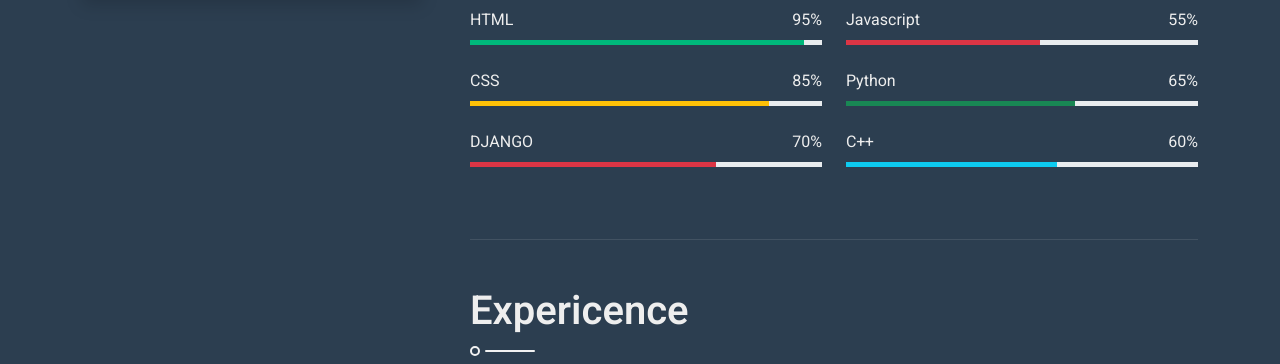
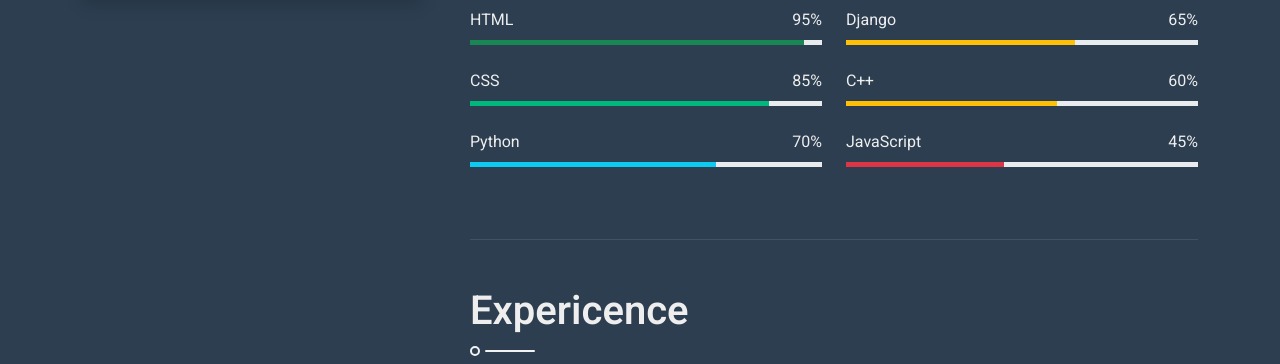
Before and after one commit to Samuelbamidele/MYWEB, a plain HTML site: page index.html in a window 1280 px wide. Shown: the part 803-1167 px from the top of the page. Drawn offline with nearby package versions, Linux system fonts and the light colour scheme.

Commit message:
new commit

```diff
--- a/index.html
+++ b/index.html
@@ -146,7 +146,7 @@
                                         <p class="mb-2">95%</p>
                                     </div>
                                     <div class="progress">
-                                        <div class="progress-bar bg-primary" role="progressbar" aria-valuenow="95" aria-valuemin="0" aria-valuemax="100"></div>
+                                        <div class="progress-bar bg-success" role="progressbar" aria-valuenow="95" aria-valuemin="0" aria-valuemax="100"></div>
                                     </div>
                                 </div>
                                 <div class="skill mb-4">
@@ -155,36 +155,27 @@
                                         <p class="mb-2">85%</p>
                                     </div>
                                     <div class="progress">
-                                        <div class="progress-bar bg-warning" role="progressbar" aria-valuenow="85" aria-valuemin="0" aria-valuemax="100"></div>
+                                        <div class="progress-bar bg-primary" role="progressbar" aria-valuenow="85" aria-valuemin="0" aria-valuemax="100"></div>
                                     </div>
                                 </div>
                                 <div class="skill mb-4">
                                     <div class="d-flex justify-content-between">
-                                        <p class="mb-2">DJANGO</p>
+                                        <p class="mb-2">Python</p>
                                         <p class="mb-2">70%</p>
                                     </div>
                                     <div class="progress">
-                                        <div class="progress-bar bg-danger" role="progressbar" aria-valuenow="70" aria-valuemin="0" aria-valuemax="100"></div>
+                                        <div class="progress-bar bg-info" role="progressbar" aria-valuenow="70" aria-valuemin="0" aria-valuemax="100"></div>
                                     </div>
                                 </div>
                             </div>
                             <div class="col-sm-6">
                                 <div class="skill mb-4">
                                     <div class="d-flex justify-content-between">
-                                        <p class="mb-2">Javascript</p>
-                                        <p class="mb-2">55%</p>
-                                    </div>
-                                    <div class="progress">
-                                        <div class="progress-bar bg-danger" role="progressbar" aria-valuenow="55" aria-valuemin="0" aria-valuemax="100"></div>
-                                    </div>
-                                </div>
-                                <div class="skill mb-4">
-                                    <div class="d-flex justify-content-between">
-                                        <p class="mb-2">Python</p>
+                                        <p class="mb-2">Django</p>
                                         <p class="mb-2">65%</p>
                                     </div>
                                     <div class="progress">
-                                        <div class="progress-bar bg-success" role="progressbar" aria-valuenow="65" aria-valuemin="0" aria-valuemax="100"></div>
+                                        <div class="progress-bar bg-warning" role="progressbar" aria-valuenow="65" aria-valuemin="0" aria-valuemax="100"></div>
                                     </div>
                                 </div>
                                 <div class="skill mb-4">
@@ -193,7 +184,16 @@
                                         <p class="mb-2">60%</p>
                                     </div>
                                     <div class="progress">
-                                        <div class="progress-bar bg-info" role="progressbar" aria-valuenow="60" aria-valuemin="0" aria-valuemax="100"></div>
+                                        <div class="progress-bar bg-warning" role="progressbar" aria-valuenow="60" aria-valuemin="0" aria-valuemax="100"></div>
+                                    </div>
+                                </div>
+                                <div class="skill mb-4">
+                                    <div class="d-flex justify-content-between">
+                                        <p class="mb-2">JavaScript</p>
+                                        <p class="mb-2">45%</p>
+                                    </div>
+                                    <div class="progress">
+                                        <div class="progress-bar bg-danger" role="progressbar" aria-valuenow="45" aria-valuemin="0" aria-valuemax="100"></div>
                                     </div>
                                 </div>
                             </div>
```
